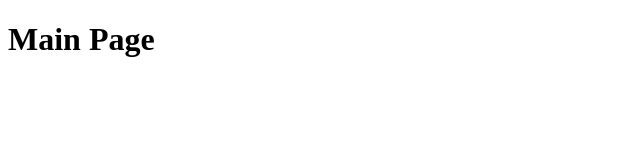
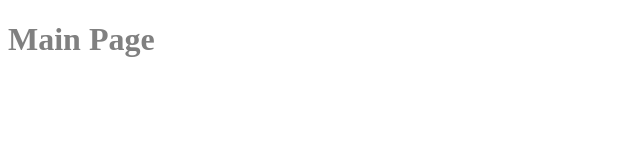
Before and after one commit to hhhtak/nuxt3-sample-project, a Nuxt app: page / in a window 1280 px wide. Shown: the top 160 px of the page, without its empty margins (0-640 px from the left). Built offline with nearby package versions, Linux system fonts and the light colour scheme.

Commit message:
css追加

```diff
--- /dev/null
+++ b/assets/css/style.css
@@ -0,0 +1,3 @@
+h1 {
+  color: gray;
+}
--- a/nuxt.config.ts
+++ b/nuxt.config.ts
@@ -1,2 +1,4 @@
 // https://nuxt.com/docs/api/configuration/nuxt-config
-export default defineNuxtConfig({});
+export default defineNuxtConfig({
+  css: ["assets/css/style.css"],
+});
```
